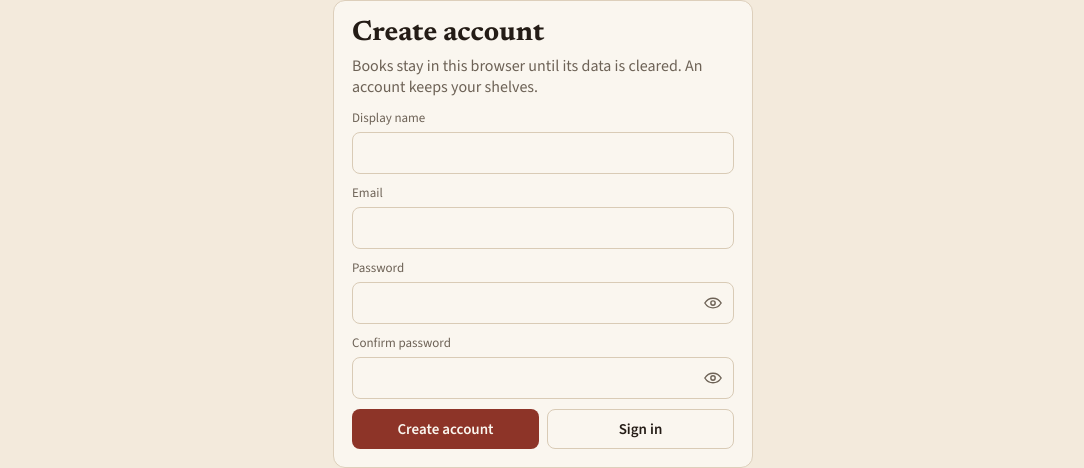
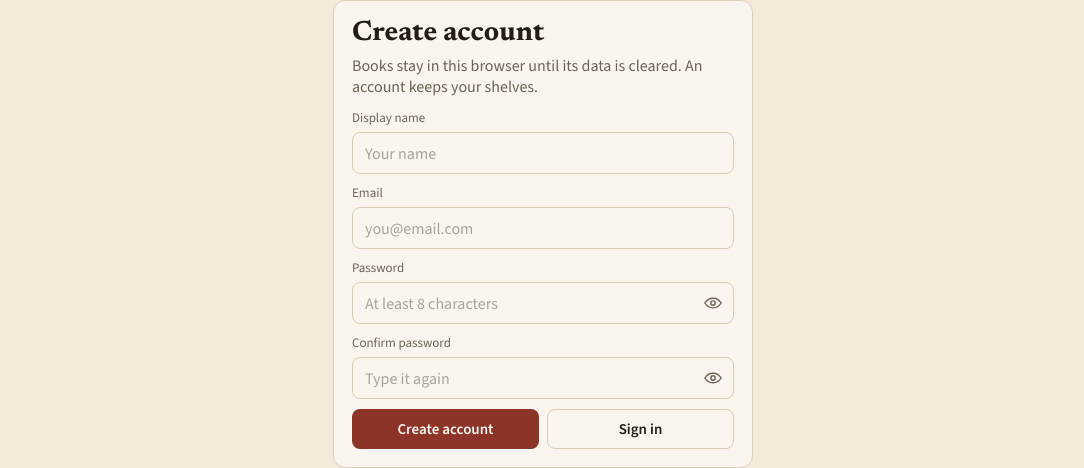
Before and after one commit to RoboJock/shelf, a Next.js app: page /register in a window 1280 px wide. Shown: the part 137-605 px from the top of the page, without its empty margins (97-1181 px from the left). Built offline with nearby package versions, Linux system fonts and the light colour scheme; no server answers.

Commit message:
Show faded placeholder text in the log-in and account fields.
Co-authored-by: Jaden Eure <RoboJock@users.noreply.github.com>

```diff
--- a/src/app/globals.css
+++ b/src/app/globals.css
@@ -835,6 +835,10 @@ a.cover-slot:focus-visible .empty-plus {
   padding: 0 12px;
   font-size: 16px;
 }
+.account input::placeholder {
+  color: var(--ink);
+  opacity: 0.38;
+}
 .account .secret { position: relative; display: block; }
 .account .secret input { width: 100%; padding-right: 42px; }
 .account .secret button {
--- a/src/components/LoginPage.tsx
+++ b/src/components/LoginPage.tsx
@@ -14,8 +14,9 @@ function Eye({ off }: { off: boolean }) {
   );
 }
 
-function PasswordField({ label, value, onChange, autoComplete, shown, onToggle }: {
+function PasswordField({ label, placeholder, value, onChange, autoComplete, shown, onToggle }: {
   label: string;
+  placeholder: string;
   value: string;
   onChange: (value: string) => void;
   autoComplete: string;
@@ -29,6 +30,7 @@ function PasswordField({ label, value, onChange, autoComplete, shown, onToggle }
         <input
           type={shown ? "text" : "password"}
           value={value}
+          placeholder={placeholder}
           onChange={(event) => onChange(event.target.value)}
           required
           minLength={8}
@@ -100,22 +102,22 @@ export function LoginPage({ mode = "signin" }: { mode?: "signin" | "create" }) {
           {creating ? (
             <label>
               Display name
-              <input value={name} onChange={(event) => setName(event.target.value)} required minLength={2} maxLength={24} />
+              <input value={name} onChange={(event) => setName(event.target.value)} placeholder="Your name" required minLength={2} maxLength={24} />
             </label>
           ) : null}
           <label>
             Email
-            <input type="email" value={email} onChange={(event) => setEmail(event.target.value)} required autoComplete="email" />
+            <input type="email" value={email} onChange={(event) => setEmail(event.target.value)} placeholder="you@email.com" required autoComplete="email" />
           </label>
           {creating ? (
             <>
-              <PasswordField label="Password" value={password} onChange={setPassword} autoComplete="new-password" shown={showPassword} onToggle={() => setShowPassword((value) => !value)} />
-              <PasswordField label="Confirm password" value={confirm} onChange={setConfirm} autoComplete="new-password" shown={showConfirm} onToggle={() => setShowConfirm((value) => !value)} />
+              <PasswordField label="Password" placeholder="At least 8 characters" value={password} onChange={setPassword} autoComplete="new-password" shown={showPassword} onToggle={() => setShowPassword((value) => !value)} />
+              <PasswordField label="Confirm password" placeholder="Type it again" value={confirm} onChange={setConfirm} autoComplete="new-password" shown={showConfirm} onToggle={() => setShowConfirm((value) => !value)} />
             </>
           ) : (
             <label>
               Password
-              <input type="password" value={password} onChange={(event) => setPassword(event.target.value)} required minLength={8} autoComplete="current-password" />
+              <input type="password" value={password} onChange={(event) => setPassword(event.target.value)} placeholder="Password" required minLength={8} autoComplete="current-password" />
             </label>
           )}
           <div className="actions">
```
